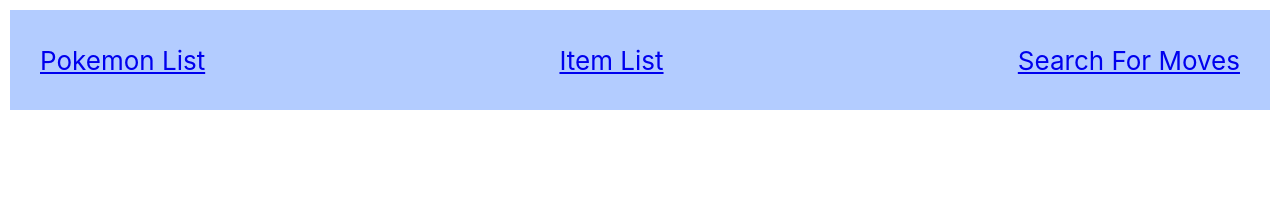
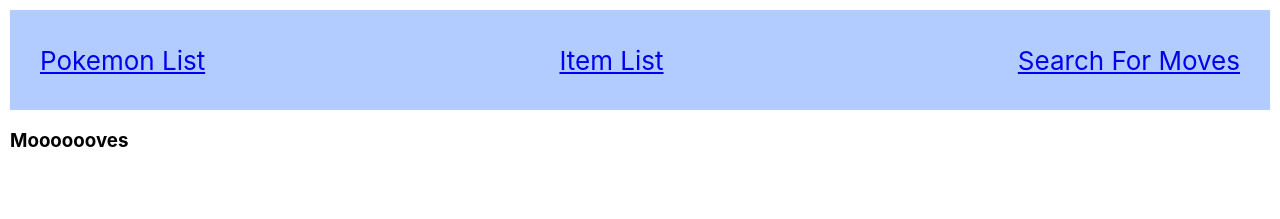
Before and after one commit to KevRdz/poke-study, a React (Create React App) app: page /move-search in a window 1280 px wide. Shown: the top 219 px of the page. Built offline with nearby package versions, Linux system fonts and the light colour scheme.

Commit message:
create move search page and start on search form component

```diff
--- a/src/App.js
+++ b/src/App.js
@@ -5,6 +5,7 @@
 import PokemonDetails from './pages/PokemonDetails/PokemonDetails';
 import ItemList from './pages/ItemList/ItemList'
 import ItemDetails from './pages/ItemDetails/ItemDetails';
+import MoveSearch from './pages/MoveSearch/MoveSearch';
 
 function App() {
   return (
@@ -15,6 +16,7 @@
         <Route path="/pokemon" element={<PokemonDetails />}/>
         <Route path='/item-list' element={<ItemList />}/>
         <Route path='/item' element={<ItemDetails />}/>
+        <Route path='/move-search' element={<MoveSearch />}/>
       </Routes>
     </>
   );
--- /dev/null
+++ b/src/pages/MoveSearch/MoveSearch.jsx
@@ -0,0 +1,13 @@
+import { useState } from "react";
+
+const MoveSearch = () => {
+  const [moves, setMoves] = useState([])
+
+  return (
+    <>
+      <h3>Mooooooves</h3>
+    </>
+  );
+}
+
+export default MoveSearch;
```
Also changed, not shown: src/components/SearchForm/SearchForm.jsx (added, +16 -0 lines).
